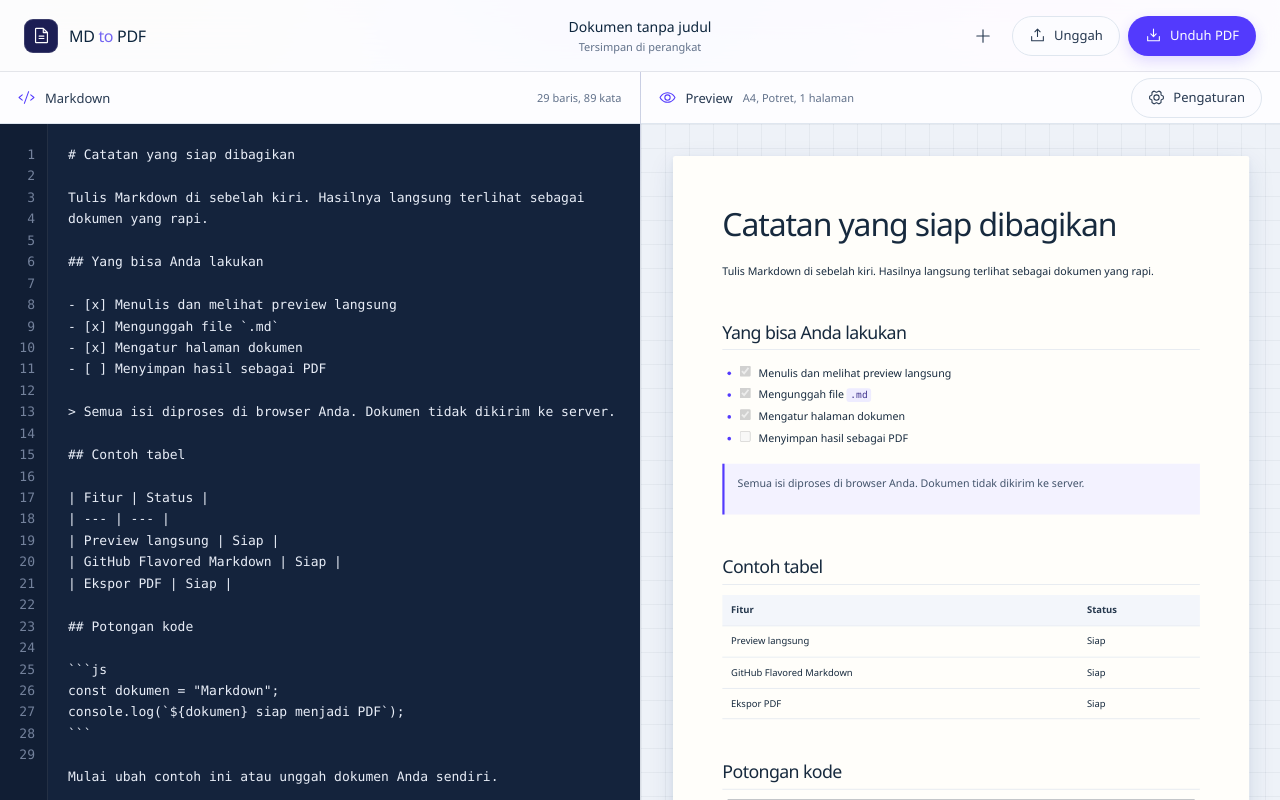
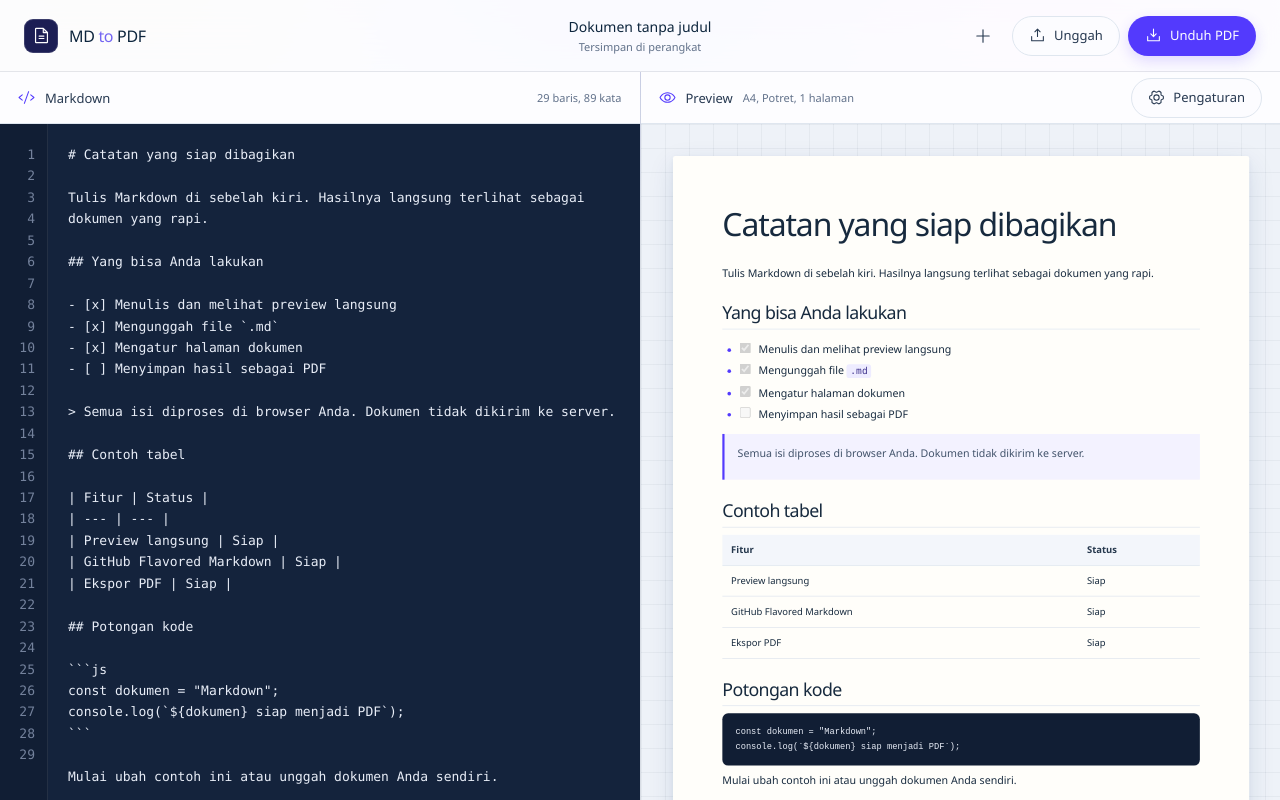
Before and after one commit to abidbe/mdtopdf, a React (Vite) app: page / in a window 1280 px wide. Shown: the top 800 px of the page. Built offline with nearby package versions, Linux system fonts and the light colour scheme.

Commit message:
Tighten Markdown document spacing

```diff
--- a/src/globals.css
+++ b/src/globals.css
@@ -394,15 +394,24 @@ textarea:focus-visible,
   letter-spacing: -0.035em;
 }
 
+.document-page h1:empty,
+.document-page h2:empty,
+.document-page h3:empty,
+.document-page h4:empty,
+.document-page h5:empty,
+.document-page h6:empty {
+  display: none;
+}
+
 .document-page h1 {
-  margin: 0 0 26px;
+  margin: 0 0 0.65em;
   font-size: 3em;
   font-weight: 430;
 }
 
 .document-page h2 {
-  margin: 40px 0 14px;
-  padding-bottom: 9px;
+  margin: 0.75em 0 0.4em;
+  padding-bottom: 0.3em;
   border-bottom: 1px solid #dfe6ef;
   font-size: 1.67em;
 }
@@ -412,7 +421,7 @@ textarea:focus-visible,
 }
 
 .document-page h3 {
-  margin: 30px 0 10px;
+  margin: 0.75em 0 0.35em;
   font-size: 1.27em;
 }
 
@@ -422,7 +431,7 @@ textarea:focus-visible,
 .document-page blockquote,
 .document-page pre,
 .document-page table {
-  margin: 0 0 18px;
+  margin: 0 0 0.7em;
 }
 
 .document-page p,
```
Also changed, not shown: 1 other file (tests, documents, lock files or other folders).
